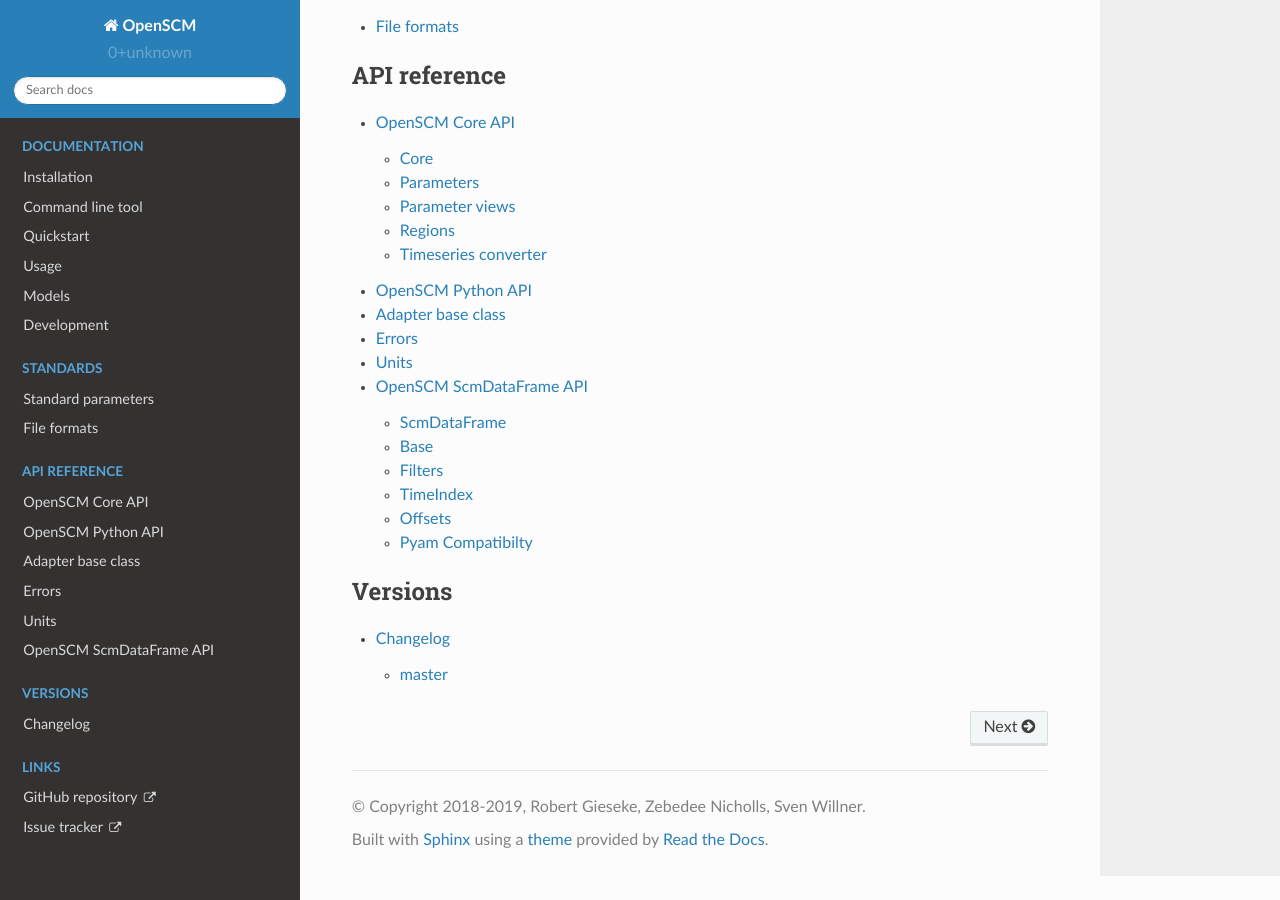
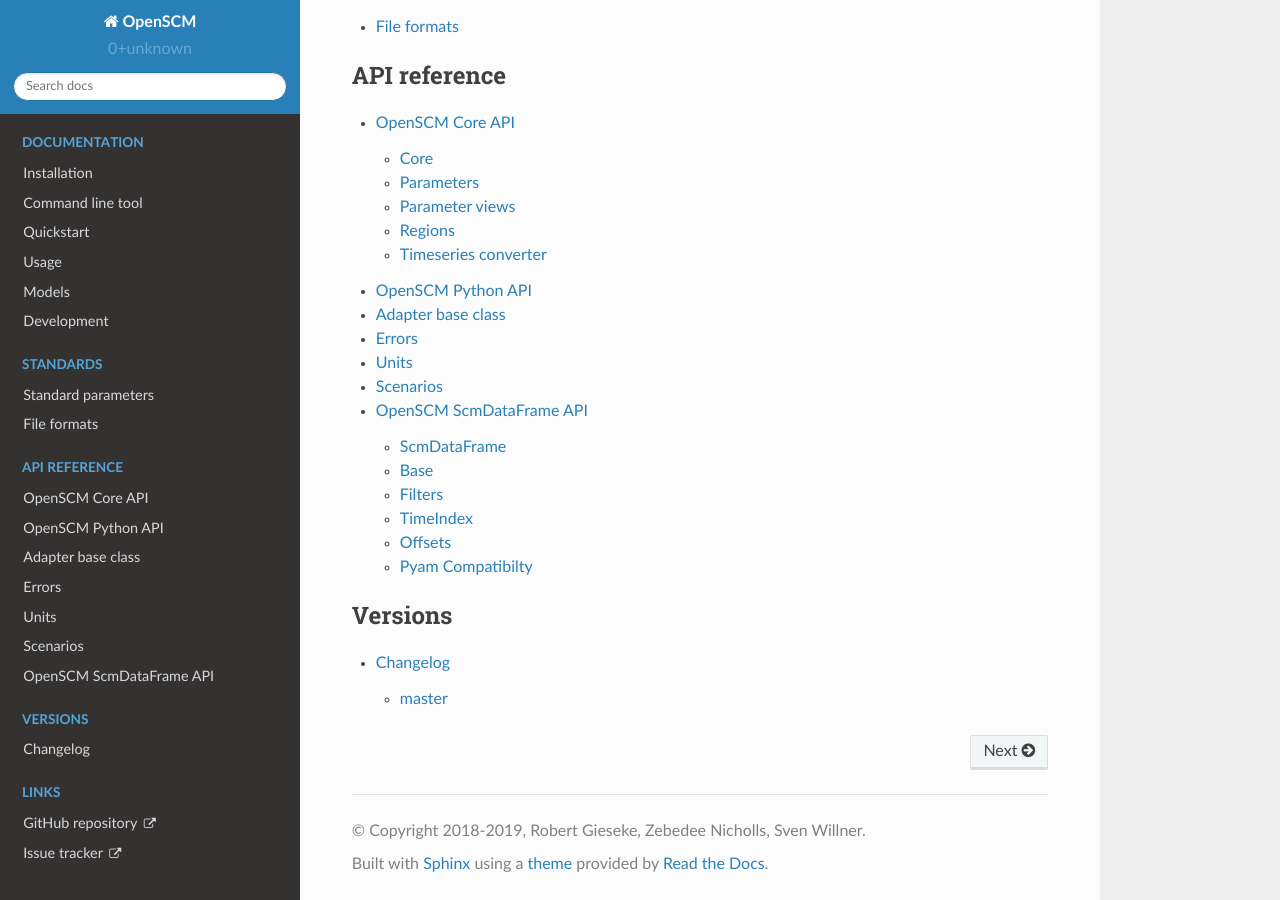
Before and after one commit to openscm/openscm, a Sphinx documentation site: the page built from docs/index.rst, in a window 1280 px wide and 900 px high, scrolled down 1838 px. Built offline with Sphinx 7.4.7 and the Read the Docs theme 2.0.0, drawn with Linux system fonts in a browser that asks for light colours.

Commit message:
Add docs

```diff
--- a/docs/index.rst
+++ b/docs/index.rst
@@ -39,6 +39,7 @@
     adapter
     errors
     units
+    scenarios
     scmdataframe
 
 .. toctree::
--- /dev/null
+++ b/docs/scenarios.rst
@@ -0,0 +1,4 @@
+Scenarios
+---------
+
+.. automodule:: openscm.scenarios
```
Also changed, not shown: 1 other file.
